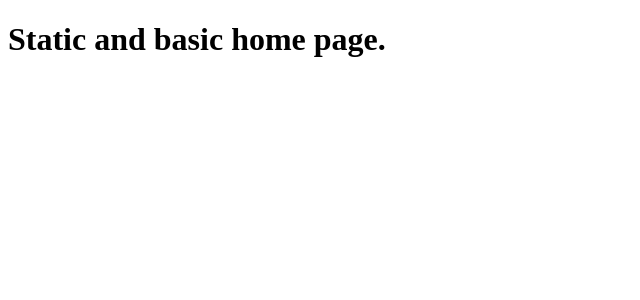
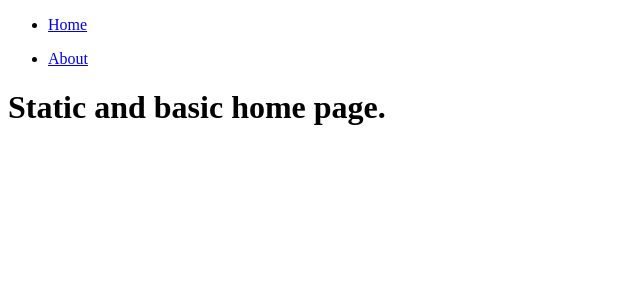
Before and after one commit to PChaparro/platzi-nextjs, a Next.js app: page / in a window 1280 px wide. Shown: the top 300 px of the page, without its empty margins (0-640 px from the left). Built offline with nearby package versions, Linux system fonts and the light colour scheme.

Commit message:
:sparkles: SPA (Routing with Linkl component)

```diff
--- a/pages/index.jsx
+++ b/pages/index.jsx
@@ -1,8 +1,13 @@
+import Navbar from "../src/components/Navbar/Navbar";
+
 const Home = () => {
   return (
-    <div>
-      <h1>Static and basic home page.</h1>
-    </div>
+    <>
+      <Navbar />
+      <div>
+        <h1>Static and basic home page.</h1>
+      </div>
+    </>
   );
 };
 
--- /dev/null
+++ b/src/components/Navbar/Navbar.jsx
@@ -0,0 +1,20 @@
+import Link from "next/link";
+
+const Navbar = () => {
+  return (
+    <nav>
+      <ul>
+        <li>
+          <Link href="/">Home</Link>
+        </li>
+      </ul>
+      <ul>
+        <li>
+          <Link href="/about">About</Link>
+        </li>
+      </ul>
+    </nav>
+  );
+};
+
+export default Navbar;
```
Also changed, not shown: pages/about.jsx (+8 -3 lines).
